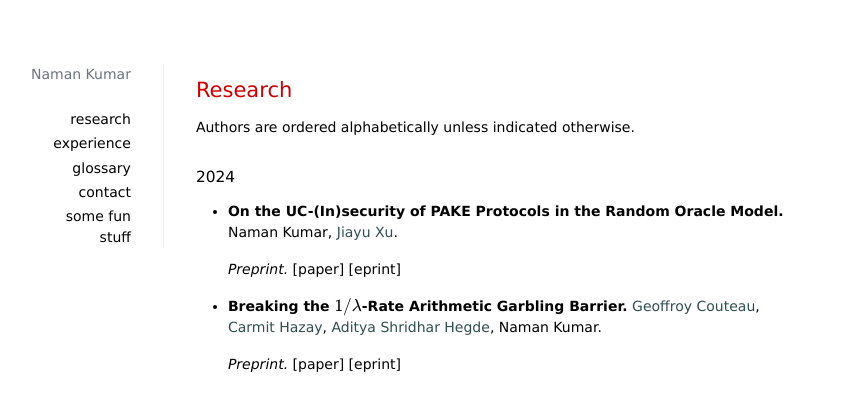
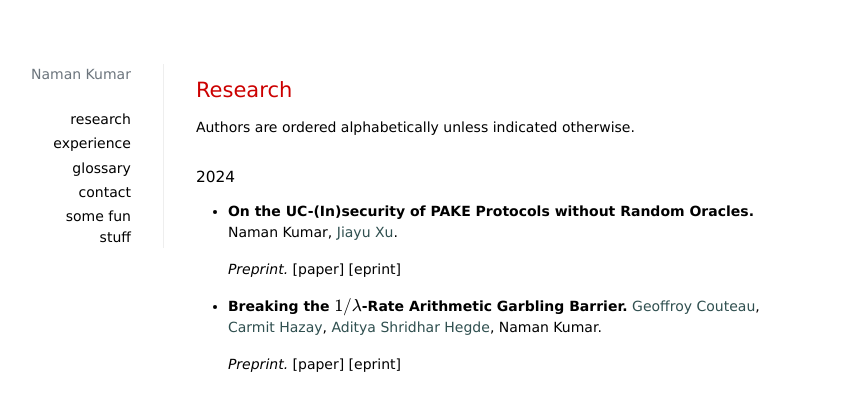
Before and after one commit to matcauthon49/matcauthon49.github.io, a Jekyll site: the page built from _pages/research.md, in a window 1280 px wide. Shown: the top 393 px of the page, without its empty margins (33-884 px from the left). Built offline with Jekyll 4.4.1, drawn with Linux system fonts in a browser that asks for light colours; nearby versions of some CDN libraries; formulas are drawn with MathJax 3; a style sheet for code colours, icons or effects is not loaded.

Commit message:
Update research.md

```diff
--- a/_pages/research.md
+++ b/_pages/research.md
@@ -14,7 +14,7 @@ Authors are ordered alphabetically unless indicated otherwise.
 
 #### 2024
 
-+ **On the UC-(In)security of PAKE Protocols in the Random Oracle Model.**
++ **On the UC-(In)security of PAKE Protocols without Random Oracles.**
   Naman Kumar, <a href="https://sites.google.com/view/jiayux" style="color: DarkSlateGray">Jiayu Xu</a>.
 
   _Preprint._ [paper] [eprint]
```
